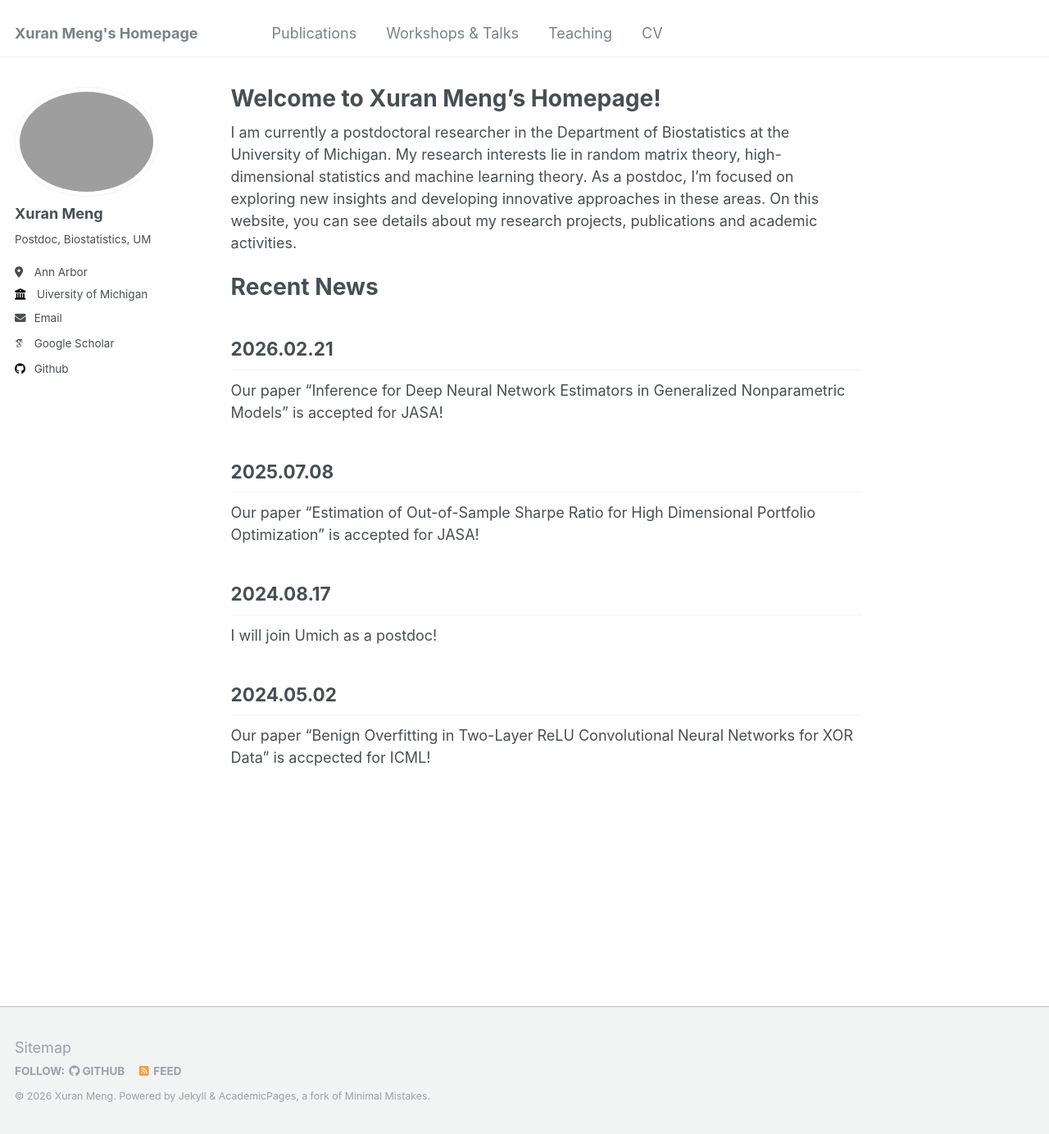
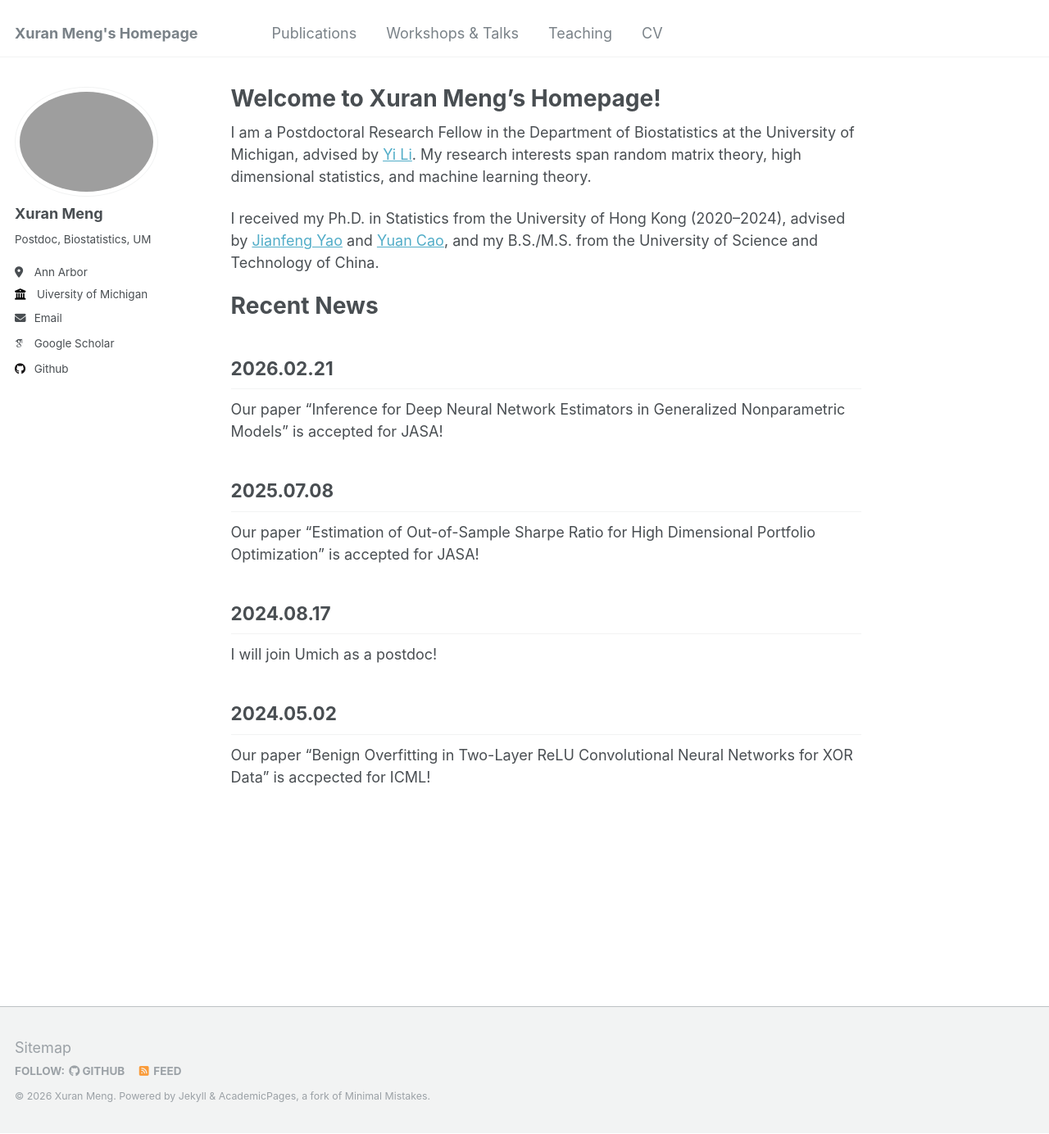
Before and after one commit to XuranMeng/XuranMeng.github.io, a Jekyll site: the page built from _pages/about.md, in a window 1280 px wide and 1384 px high. Shown: the whole window at 82% size. Built offline with Jekyll 4.4.1, drawn with Linux system fonts in a browser that asks for light colours; some web fonts are replaced.

Commit message:
Update homepage bio

```diff
--- a/_pages/about.md
+++ b/_pages/about.md
@@ -7,7 +7,9 @@ redirect_from:
   - /about.html
 ---
 
-I am currently a postdoctoral researcher in the Department of Biostatistics at the University of Michigan. My research interests lie in random matrix theory, high-dimensional statistics and machine learning theory. As a postdoc, I’m focused on exploring new insights and developing innovative approaches in these areas. On this website, you can see details about my research projects, publications and academic activities.
+I am a Postdoctoral Research Fellow in the Department of Biostatistics at the University of Michigan, advised by [Yi Li](https://websites.umich.edu/~yili/). My research interests span random matrix theory, high dimensional statistics, and machine learning theory.
+
+I received my Ph.D. in Statistics from the University of Hong Kong (2020–2024), advised by [Jianfeng Yao](https://jianfengyao.wordpress.com/) and [Yuan Cao](https://yuancaohku.github.io/), and my B.S./M.S. from the University of Science and Technology of China.
 
 Recent News
 ======
```
